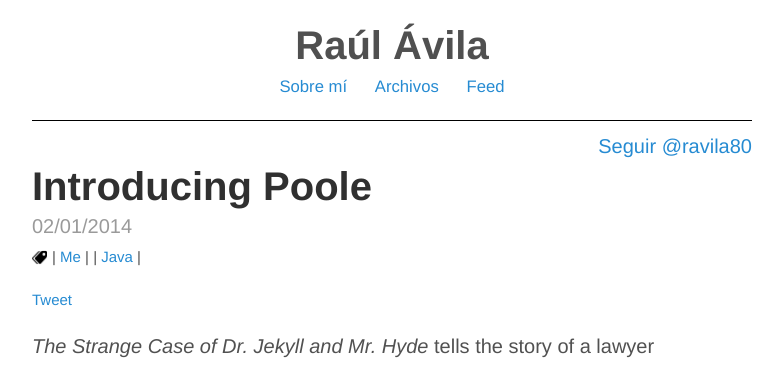
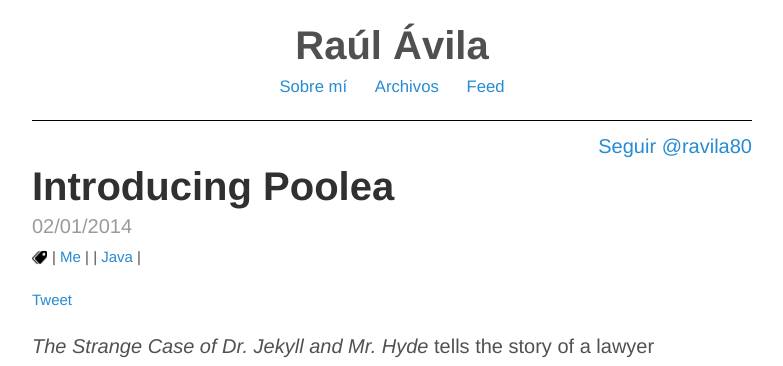
Before and after one commit to raulavila/blog-source-code, a Jekyll site: the page built from _posts/2014-01-02-introducing-poole.md, in a window 1280 px wide. Shown: the top 366 px of the page, without its empty margins (248-1031 px from the left). Built offline with Jekyll 4.4.1, drawn with Linux system fonts in a browser that asks for light colours; comment, search, counter and statistics services are not loaded.

Commit message:
Updating my blog

```diff
--- a/_config.yml
+++ b/_config.yml
@@ -17,3 +17,6 @@
 version:          1.0.0
 github:
   repo:           https://github.com/raulavila/raulavila.github.io
+
+# Build
+exclude: [Rakefile]
--- a/_posts/2014-01-02-introducing-poole.md
+++ b/_posts/2014-01-02-introducing-poole.md
@@ -1,6 +1,6 @@
 ---
 layout: post
-title: Introducing Poole
+title: Introducing Poolea
 permalink: /introducing/poole
 tags:
 - Me
--- a/index.html
+++ b/index.html
@@ -8,7 +8,7 @@
   <article class="post">
     <h1 class="post-title">
       <a href="{{ post.url }}">
-        {{ post.title }}
+        {{ post.title }}a
       </a>
     </h1>
 
```
Also changed, not shown: 1 other file.
